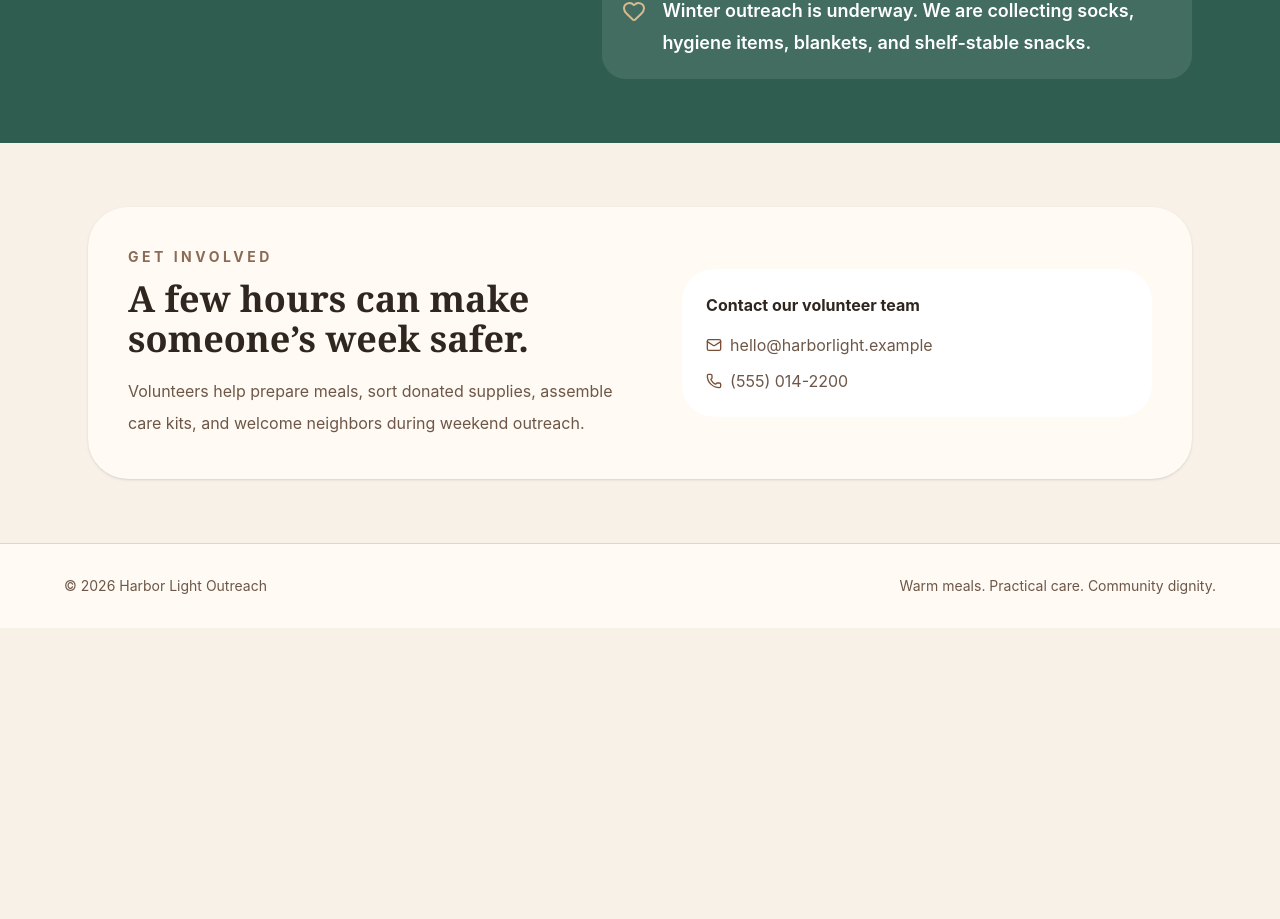
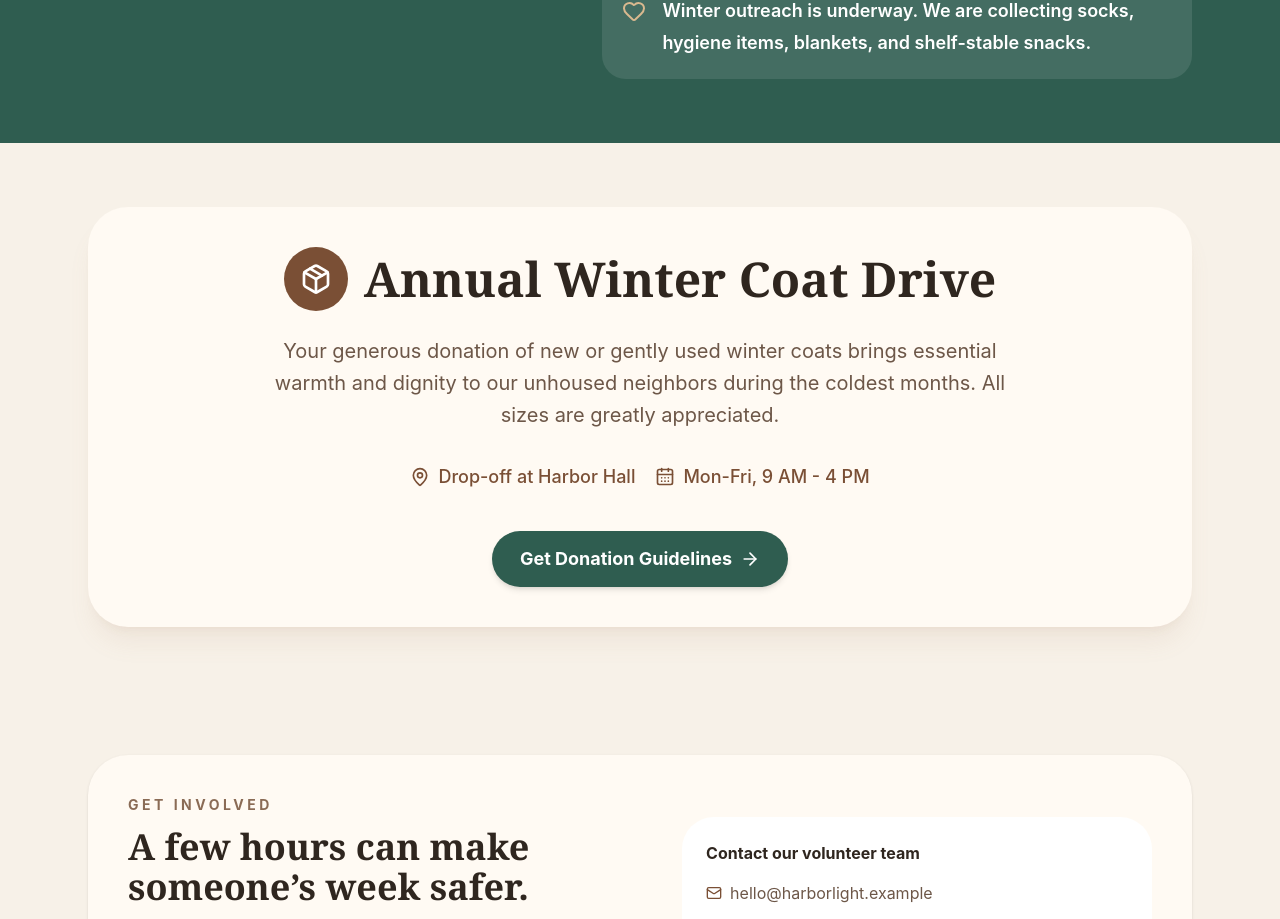
Before and after one commit to djarty24/community-response-public-site, a React (Vite) app: page / in a window 1280 px wide. Shown: the part 1575-2494 px from the top of the page. Before the commit the page ends 2203 px from the top, so only its background shows below. Built offline with nearby package versions, Linux system fonts and the light colour scheme.

Commit message:
feat: Add winter coat drive announcement section

```diff
--- a/src/App.tsx
+++ b/src/App.tsx
@@ -222,6 +222,37 @@ function App() {
       </section>
 
       {/* HANDOFF_INSERT_START */}
+<section className="mx-auto max-w-6xl px-6 py-16">
+  <div className="rounded-[2.5rem] bg-[#fffaf3] p-10 shadow-xl shadow-[#b08c6f]/10 text-center">
+    <div className="mb-6 flex items-center justify-center gap-4">
+      <div className="flex h-16 w-16 items-center justify-center rounded-full bg-[#7a4f35] text-white">
+        <Package className="h-8 w-8" />
+      </div>
+      <h2 className="font-serif text-5xl font-bold leading-tight text-[#2f261f]">
+        Annual Winter Coat Drive
+      </h2>
+    </div>
+    <p className="mt-4 text-xl leading-8 text-[#6d5748] max-w-3xl mx-auto">
+      Your generous donation of new or gently used winter coats brings essential warmth and dignity to our unhoused neighbors during the coldest months. All sizes are greatly appreciated.
+    </p>
+    <div className="mt-8 flex flex-col sm:flex-row items-center justify-center gap-5">
+      <p className="inline-flex items-center gap-2 text-lg font-medium text-[#7a4f35]">
+        <MapPin className="h-5 w-5" /> Drop-off at Harbor Hall
+      </p>
+      <p className="inline-flex items-center gap-2 text-lg font-medium text-[#7a4f35]">
+        <CalendarDays className="h-5 w-5" /> Mon-Fri, 9 AM - 4 PM
+      </p>
+    </div>
+    <a
+      href="#contact"
+      className="mt-10 inline-flex items-center justify-center gap-2 rounded-full bg-[#2f5d50] px-7 py-3.5 text-lg font-bold text-white shadow-md"
+    >
+      Get Donation Guidelines
+      <ArrowRight className="h-5 w-5" />
+    </a>
+  </div>
+</section>
+
 
       {/* HANDOFF_INSERT_END */}
 
```
